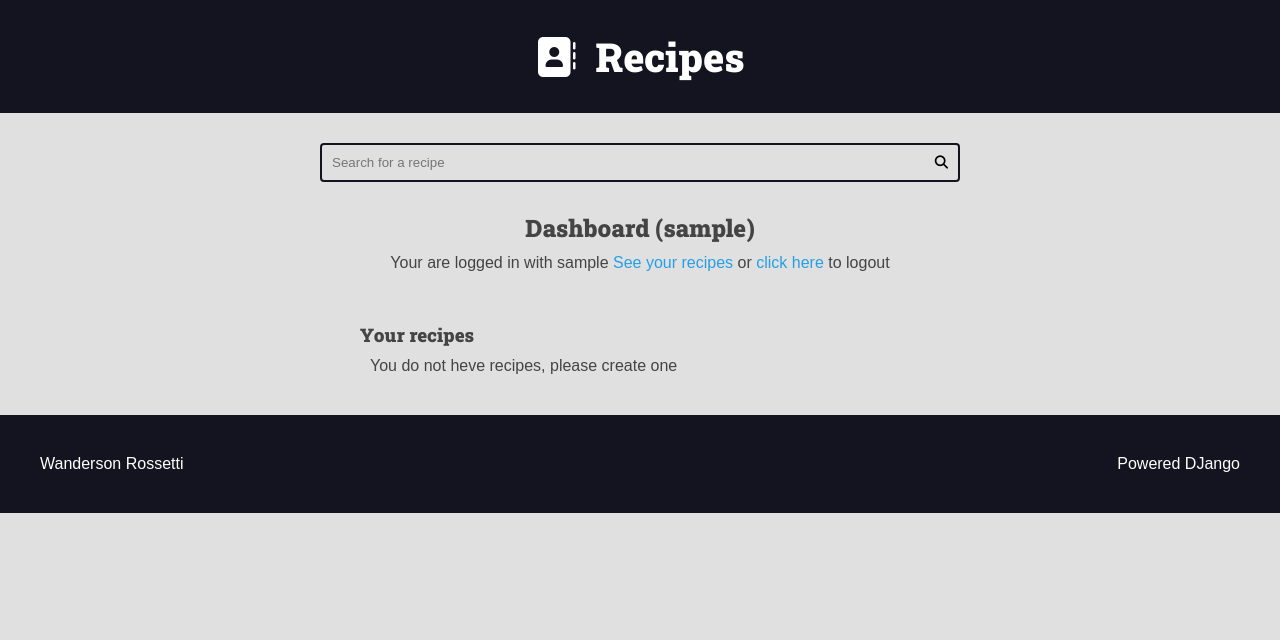
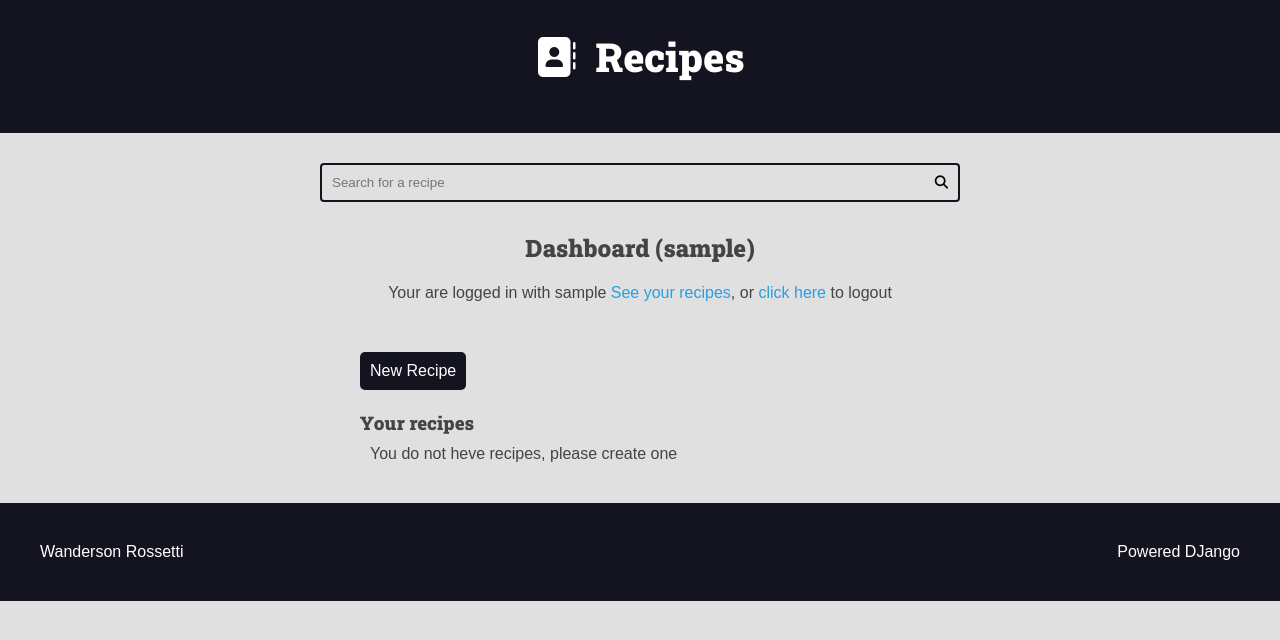
Before and after one commit to RossettiBR/Curso-django-projeto1, a Django app: page /authors/dashboard/ in a window 1280 px wide. Shown: the top 640 px of the page. Run offline with Django 4.2, Linux system fonts and the light colour scheme; the visitor is signed in with stand-in values (Sample User, id 1); data that the repository does not hold is empty; some libraries are stand-ins or nearby versions.

Commit message:
create new_recipe, update, refactor

```diff
--- a/authors/templates/authors/pages/dashboard.html
+++ b/authors/templates/authors/pages/dashboard.html
@@ -8,6 +8,10 @@
         {% include 'authors/partials/login_message.html' %}
         <div class="author-dashboard-container">
             {% include 'global/partials/messages.html' %}
+
+        <div class="main-content left">
+            <button class="button-new-recipe"><a href="{% url 'authors:new_recipe' %}">New Recipe</a></button>
+        </div>
             <h3>Your recipes</h3>
 
             <ul>
--- a/authors/templates/authors/pages/dashboard_recipe.html
+++ b/authors/templates/authors/pages/dashboard_recipe.html
@@ -9,6 +9,10 @@
         {% include 'global/partials/messages.html' %}
         {% include 'authors/partials/login_message.html' %}
 
+        <div class="main-content">
+            <button class="button-new-recipe"><a href="{% url 'authors:new_recipe' %}">New Recipe</a></button>
+        </div>
+
         <div class="left">
             {% include 'global/partials/form.html' %}
         </div>
--- a/authors/templates/authors/partials/login_message.html
+++ b/authors/templates/authors/partials/login_message.html
@@ -2,7 +2,7 @@
     <div class="login-message">
         Your are logged in with
         {{ request.user.username }}
-        <a href="{% url 'authors:dashboard' %}">See your recipes</a> or
+        <a href="{% url 'authors:dashboard' %}">See your recipes</a>, or
         <form class="inline-form" action="{% url 'authors:logout' %}" method='POST'>
             {% csrf_token %}
             <input type="hidden" name="username" value="{{ request.user.username }}">
--- a/authors/urls.py
+++ b/authors/urls.py
@@ -11,6 +11,11 @@ urlpatterns = [
     path('logout/', views.logout_view, name='logout'),
     path('dashboard/', views.dashboard, name='dashboard'),
     path(
+        'dashboard/recipe/new/',
+        views.dashboard_new_recipe,
+        name='new_recipe'
+    ),
+    path(
         'dashboard/recipe/<int:id>/edit/',
         views.dashboard_recipe_edit,
         name='dashboard_recipe_edit'
--- a/authors/views.py
+++ b/authors/views.py
@@ -85,7 +85,7 @@ def logout_view(request):
 
 
 @login_required(login_url='authors:login', redirect_field_name='next')
-def dashboard(request,):
+def dashboard(request):
     recipes = Recipe.objects.filter(
         is_published=False,
         author=request.user
@@ -108,9 +108,54 @@ def dashboard_recipe_edit(request, id):
 
     form = AuthorRecipeForm(
         data=request.POST or None,
+        files=request.FILES or None,
         instance=recipe
     )
+
+    if form.is_valid():
+        # Agora, o form é válido e eu posso tentar salvar
+        recipe = form.save(commit=False)
+
+        recipe.author = request.user
+        recipe.preparation_steps_is_html = False
+        recipe.is_published = False
+
+        recipe.save()
+
+        messages.success(request, 'Sua receita foi salva com sucesso!')
+        return redirect(reverse('authors:dashboard_recipe_edit', args=(id,)))
 
     return render(request, 'authors/pages/dashboard_recipe.html', context={
         'form': form
     })
+
+
+@login_required(login_url='authors:login', redirect_field_name='next')
+def dashboard_new_recipe(request):
+    form = AuthorRecipeForm(
+        data=request.POST or None,
+        files=request.FILES or None,
+    )
+
+    if form.is_valid():
+        recipe: Recipe = form.save(commit=False)
+
+        recipe.author = request.user
+        recipe.preparation_step_is_html = False
+        recipe.is_published = False
+
+        recipe.save()
+
+        messages.success(request, 'Salvo com sucesso!')
+        return redirect(
+            reverse('authors:dashboard_recipe_edit', args=(recipe.id,))
+        )
+
+    return render(
+        request,
+        'authors/pages/dashboard_recipe.html',
+        context={
+            'form': form,
+            'form_action': reverse('authors:new_recipe')
+        }
+    )
--- a/base_static/global/css/styles.css
+++ b/base_static/global/css/styles.css
@@ -66,6 +66,7 @@ h4,
 h5,
 h6 {
     font-family: var(--font-headings);
+    margin-bottom: 2rem;
 }
 
 img {
@@ -488,6 +489,21 @@ a {
 
 
 /* Generics */
+
+.button-new-recipe {
+    font-size: 1.6rem;
+    color: var(--color-white);
+    background: var(--color-primary-dark);
+    border-radius: 0.5rem;
+    border: none;
+    padding: 1rem;
+    margin: 1rem;
+}
+
+.button-new-recipe a {
+    color: var(--color-white);
+}
+
 .center {
     text-align: center;
 }
--- a/base_templates/global/partials/form.html
+++ b/base_templates/global/partials/form.html
@@ -1,5 +1,5 @@
 <div class="main-content container">
-    <form class="main-form" action="{{ form_action }}" method="POST">
+    <form class="main-form" action="{{ form_action }}" method="POST" enctype="multipart/form-data">
         {% csrf_token %}
 
         <div class="form-content form-content-grid">
```
